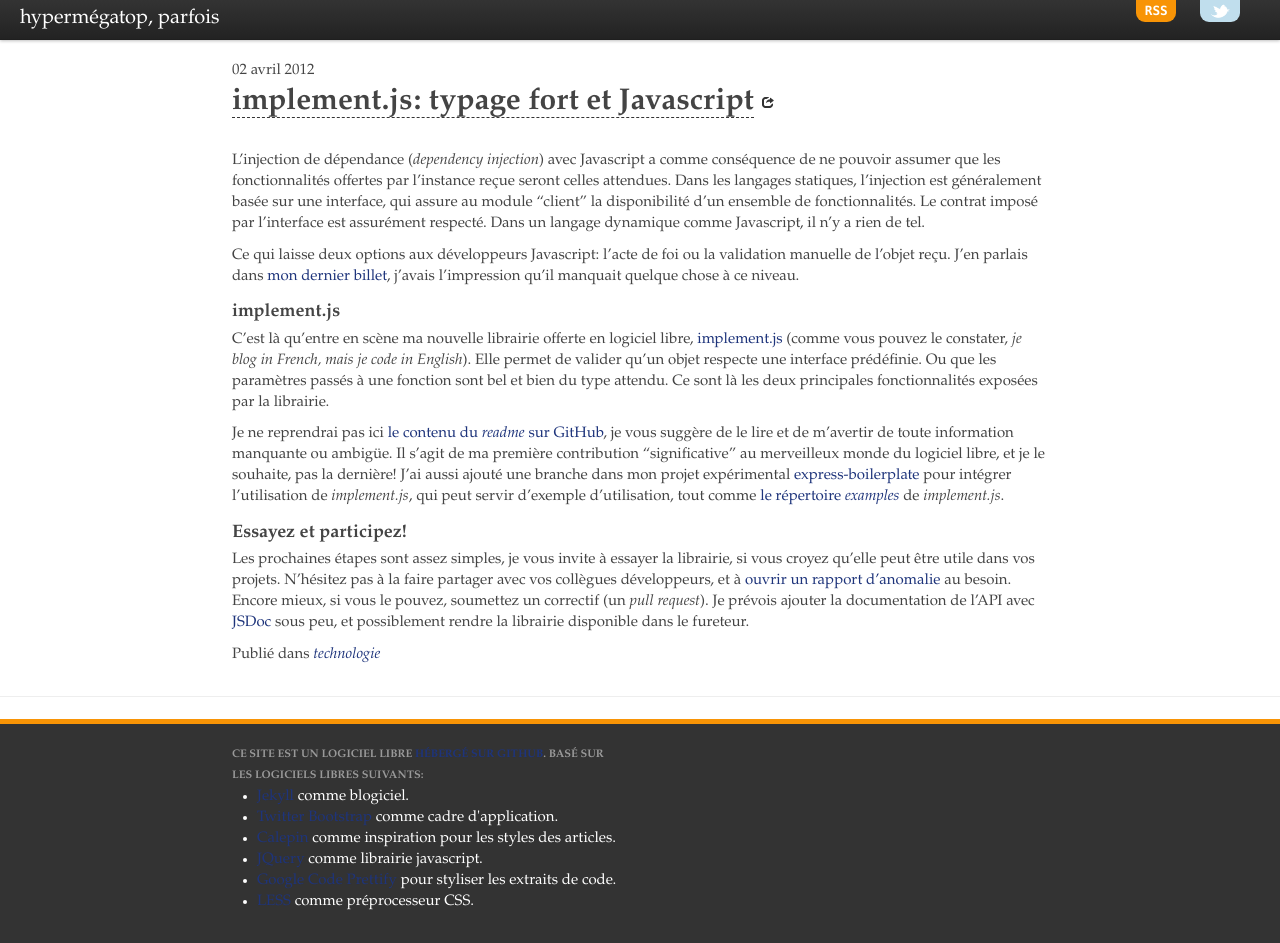
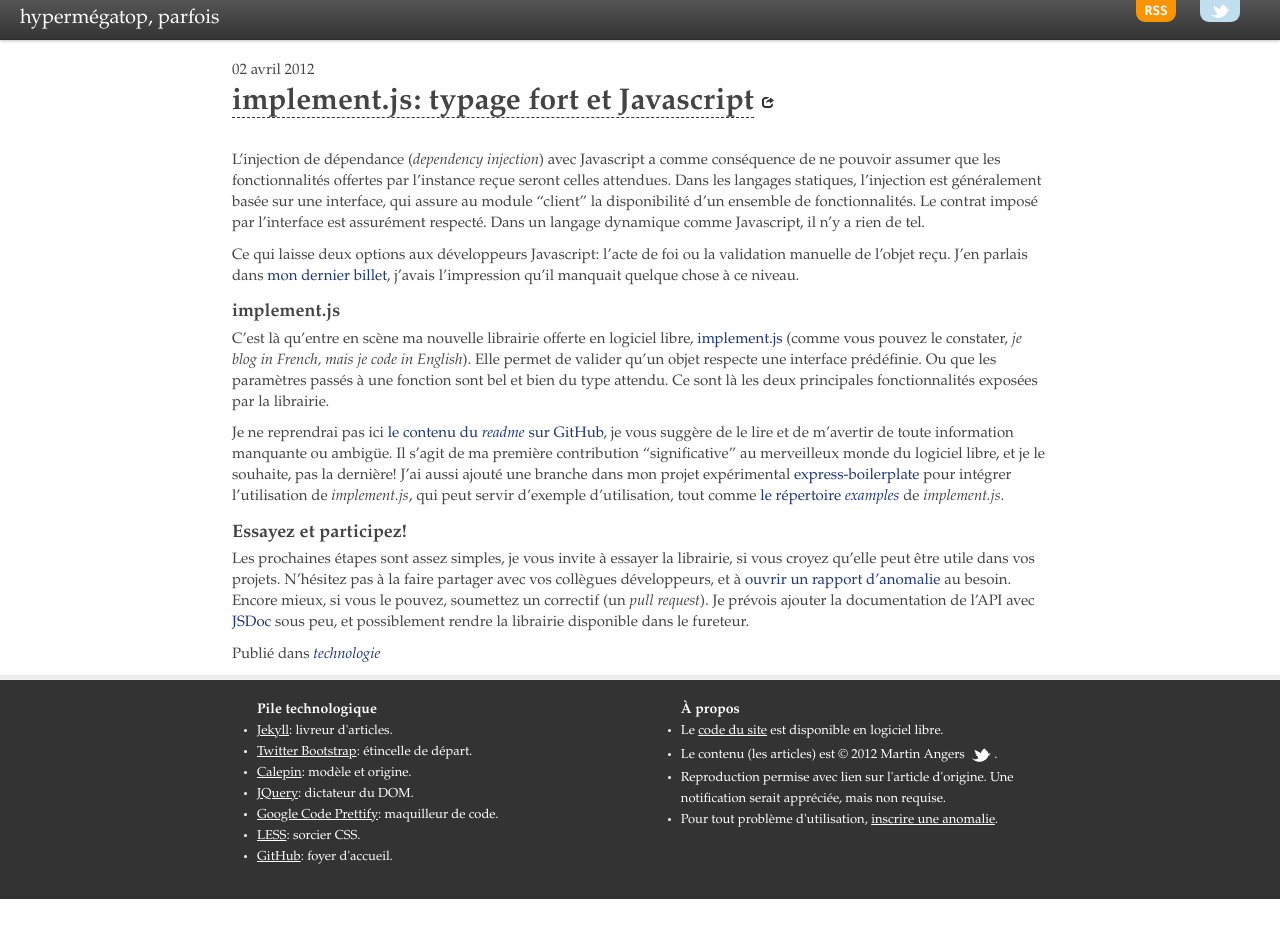
Before and after one commit to hypermegatop/hypermegatop.github.com, a Jekyll site: the page built from _posts/2012-04-02-implementjs-typage-fort-et-javascript.md, in a window 1280 px wide and 943 px high. Built offline with Jekyll 4.4.1, drawn with Linux system fonts in a browser that asks for light colours; nearby versions of some CDN libraries; Markdown is read by kramdown in place of the engine named in the settings; comment, search, counter and statistics services are not loaded.

```diff
--- a/_layouts/master.html
+++ b/_layouts/master.html
@@ -54,22 +54,30 @@
 				</div>
 			</div>
 		</div>
-		<hr>
 		<footer>
 			<div class="container-fluid">
 				<div class="row-fluid">
 					<div class="span2">&nbsp;</div>
 					<div class="span4">
-						<h6>Ce site est un logiciel libre <a href="https://github.com/hypermegatop/hypermegatop.github.com">hébergé sur GitHub</a>. Basé sur les logiciels libres suivants:</h6>
+						<h4><span>Pile technologique</span></h4>
 						<ul>
-							<li><a href="https://github.com/mojombo/jekyll">Jekyll</a> comme blogiciel.</li>
-							<li><a href="http://twitter.github.com/bootstrap/">Twitter Bootstrap</a> comme cadre d'application.</li>
-							<li><a href="https://github.com/jokull/calepin">Calepin</a> comme inspiration pour les styles des articles.</li>
-							<li><a href="http://jquery.com/">JQuery</a> comme librairie javascript.</li>
-							<li><a href="http://code.google.com/p/google-code-prettify/">Google Code Prettify</a> pour styliser les extraits de code.</li>
-							<li><a href="http://lesscss.org/">LESS</a> comme préprocesseur CSS.</li>
+							<li><a href="https://github.com/mojombo/jekyll">Jekyll</a>: livreur d'articles.</li>
+							<li><a href="http://twitter.github.com/bootstrap/">Twitter Bootstrap</a>: étincelle de départ.</li>
+							<li><a href="https://github.com/jokull/calepin">Calepin</a>: modèle et origine.</li>
+							<li><a href="http://jquery.com/">JQuery</a>: dictateur du DOM.</li>
+							<li><a href="http://code.google.com/p/google-code-prettify/">Google Code Prettify</a>: maquilleur de code.</li>
+							<li><a href="http://lesscss.org/">LESS</a>: sorcier CSS.</li>
+							<li><a href="https://github.com/">GitHub</a>: foyer d'accueil.</li>
+						</ul>
 					</div>
 					<div class="span4">
+						<h4><span>À propos</span></h4>
+						<ul>
+							<li>Le <a href="https://github.com/hypermegatop/hypermegatop.github.com">code du site</a> est disponible en logiciel libre.</li>
+							<li>Le contenu (les articles) est &copy; 2012 Martin Angers <a href="https://twitter.com/intent/user?screen_name=PuerkitoBio"><img src="/img/tw_wh.png" alt="@PuerkitoBio sur Twitter" title="@PuerkitoBio sur Twitter"></img></a>.</li>
+							<li>Reproduction permise avec lien sur l'article d'origine. Une notification serait appréciée, mais non requise.</li>
+							<li>Pour tout problème d'utilisation, <a href="https://github.com/hypermegatop/hypermegatop.github.com/issues">inscrire une anomalie</a>.</li>
+						</ul>
 					</div>
 					<div class="span2">&nbsp;</div>
 				</div>
--- a/less/navbar.less
+++ b/less/navbar.less
@@ -16,6 +16,7 @@
 
 // Gradient is applied to it's own element because overflow visible is not honored by IE when filter is present
 .navbar-inner {
+  //border-bottom: 5px solid @grayLight;
   padding-left:  20px;
   padding-right: 20px;
   #gradient > .vertical(@navbarBackgroundHighlight, @navbarBackground);
--- a/less/variables.less
+++ b/less/variables.less
@@ -141,8 +141,8 @@
 // Navbar
 // -------------------------
 @navbarHeight:                    40px;
-@navbarBackground:                @grayDarker;
-@navbarBackgroundHighlight:       @grayDark;
+@navbarBackground:                @grayDark;
+@navbarBackgroundHighlight:       @gray;
 
 @navbarText:                      @grayLight;
 @navbarLinkColor:                 @grayLight;
```
Also changed, not shown: _posts/2012-04-23-je-suis-venu-te-dire-que-je-men-vais.md (added, +46 -0 lines), less/hmt.footer.less (+14 -1 lines), css/bootstrap-responsive.css, css/bootstrap-responsive.min.css, css/bootstrap.css, css/bootstrap.min.css, 1 other file.
